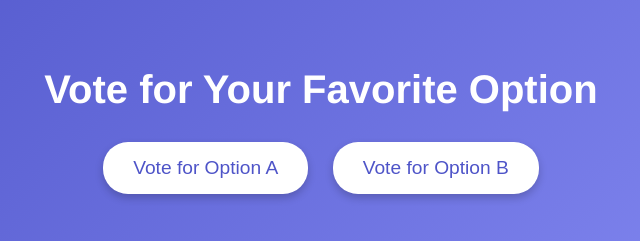
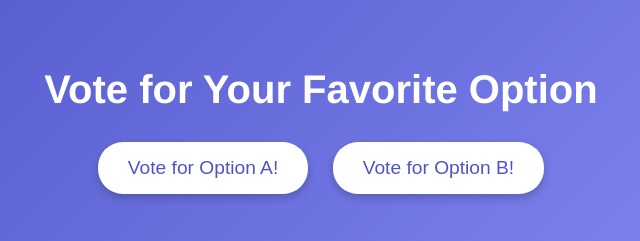
Before and after one commit to G-Aslan/voting-app, a website: page web-app/vote.html in a window 1280 px wide. Shown: the top 241 px of the page, 319-959 px from the left. Drawn offline with Linux system fonts and the light colour scheme.

Commit message:
Updated vote.html

```diff
--- a/web-app/vote.html
+++ b/web-app/vote.html
@@ -102,8 +102,8 @@
 </head>
 <body>
     <h1>Vote for Your Favorite Option</h1>
-    <button onclick="vote('Option A')">Vote for Option A</button>
-    <button onclick="vote('Option B')">Vote for Option B</button>
+    <button onclick="vote('Option A')">Vote for Option A!</button>
+    <button onclick="vote('Option B')">Vote for Option B!</button>
     <h2>Results</h2>
     <button onclick="getResults()">View Results</button>
     <div id="results"></div>
```
